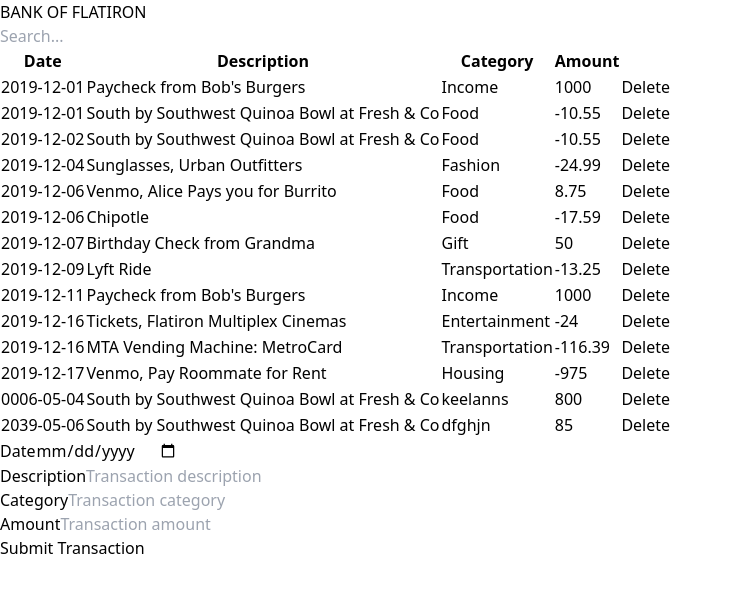
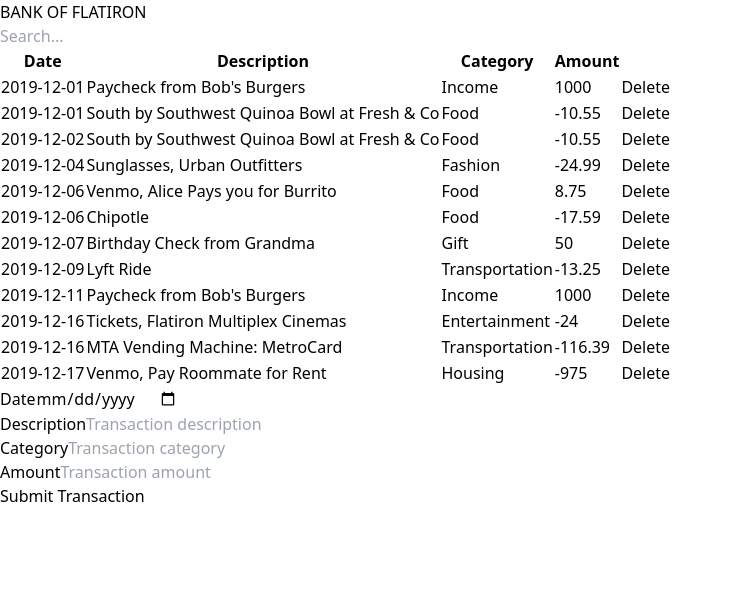
Before and after one commit to keelann95/Bank-of-Flatiron, a React (Vite) app: page / in a window 1280 px wide. Shown: the top 592 px of the page, without its empty margins (0-733 px from the left). Built offline with nearby package versions, Linux system fonts and the light colour scheme; data requests are answered from the project's data file.

Commit message:
creates a  full funtioning delete button which when clicked it removes the whole id

```diff
--- a/src/components/Overview.jsx
+++ b/src/components/Overview.jsx
@@ -8,6 +8,17 @@
 
   const[search, setSearch] = useState('')
 
+  const handleDelete = (id) =>{
+    fetch(`http://localhost:3005/transactions/${id}`,{
+      method:"DELETE",
+    })
+    .then(res => res.json())
+    .then(()=>         setTransactions(transactions.filter(transaction=>transaction.id !== id))
+  ).catch(error => {
+    console.error(' Error:', error);
+
+  })
+  }
 
   const [transactions, setTransactions] = useState([])
 
@@ -20,7 +31,7 @@
 
   return (
     <>
-    <div className='text-red-50  '>
+    <div className='text-red-50    '>
     <div className=' flex justify-end p-4 pr-12 '>
           <input
             className=" text-yellow-950 pl-6 pr-24 rounded-2xl outline-none focus:outline-yellow-600"
@@ -29,8 +40,8 @@
             onChange={(e) => setSearch(e.target.value)}
           />
         </div>
-<table className='text-center border-separate border-spacing-x-40 border-spacing-y-9 '>
-    <thead className=' text-red-600 text-2xl'>
+<table className='text-center border-separate border-spacing-x-40 border-spacing-y-9   '>
+    <thead className=' text-red-600 text-2xl '>
             <tr>
                 <th>Date</th>
                 <th>Description</th>
@@ -52,7 +63,7 @@
                 <td>
               <button
                 className='bg-red-500 hover:bg-yellow-600 transition duration-[0.7s] ease-in-out text-white font-bold py-2 px-4 rounded'
-                onClick={() => console.log('Delete clicked')}
+                onClick={() => handleDelete(transaction.id)}
               >
                 Delete
               </button>
--- a/src/db.json
+++ b/src/db.json
@@ -83,27 +83,6 @@
       "description": "Venmo, Pay Roommate for Rent",
       "category": "Housing",
       "amount": -975
-    },
-    {
-      "id": "de13",
-      "date": "0006-05-04",
-      "description": "South by Southwest Quinoa Bowl at Fresh & Co",
-      "category": "keelanns",
-      "amount": "800"
-    },
-    {
-      "id": "a6aa",
-      "transaction": {
-        "id": "de13",
-        "date": "0006-05-04",
-        "description": "South by Southwest Quinoa Bowl at Fresh & Co",
-        "category": "keelanns",
-        "amount": "800"
-      },
-      "date": "2039-05-06",
-      "description": "South by Southwest Quinoa Bowl at Fresh & Co",
-      "category": "dfghjn",
-      "amount": "85"
     }
   ]
 }
```
